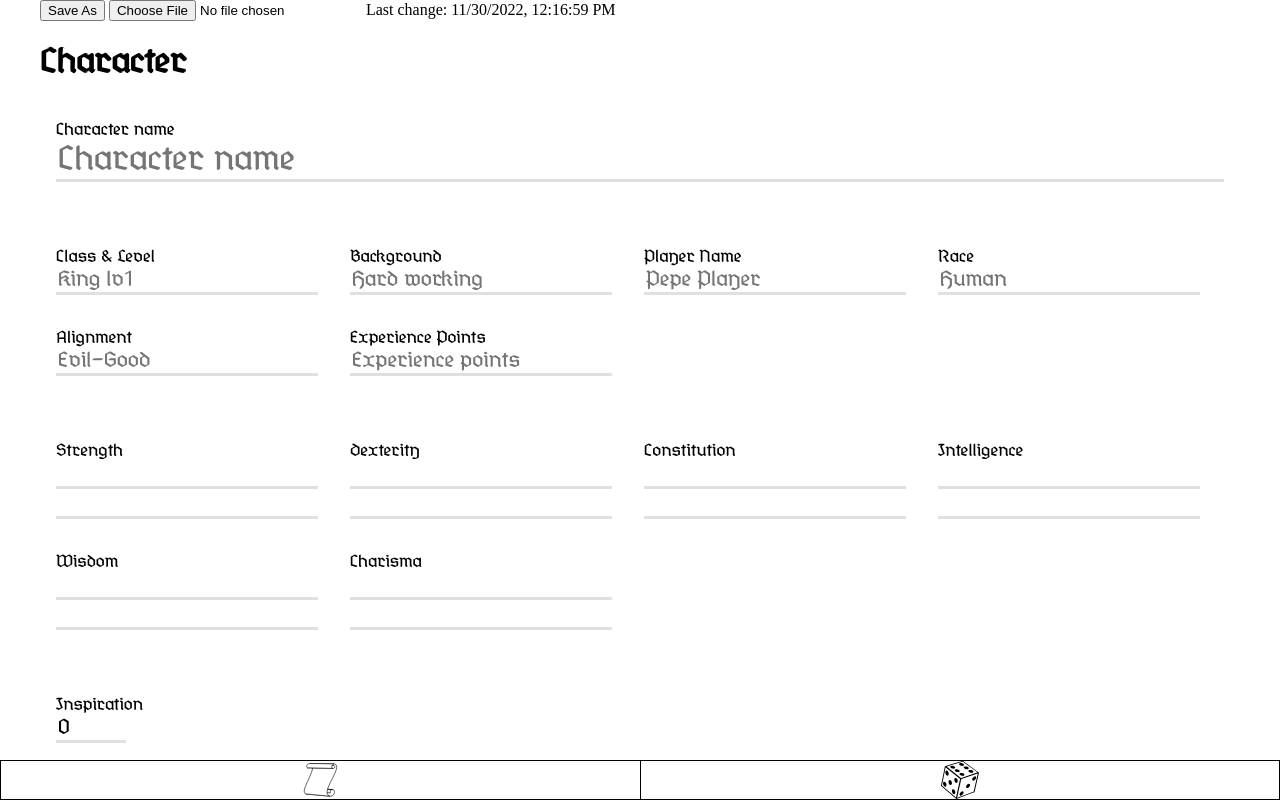
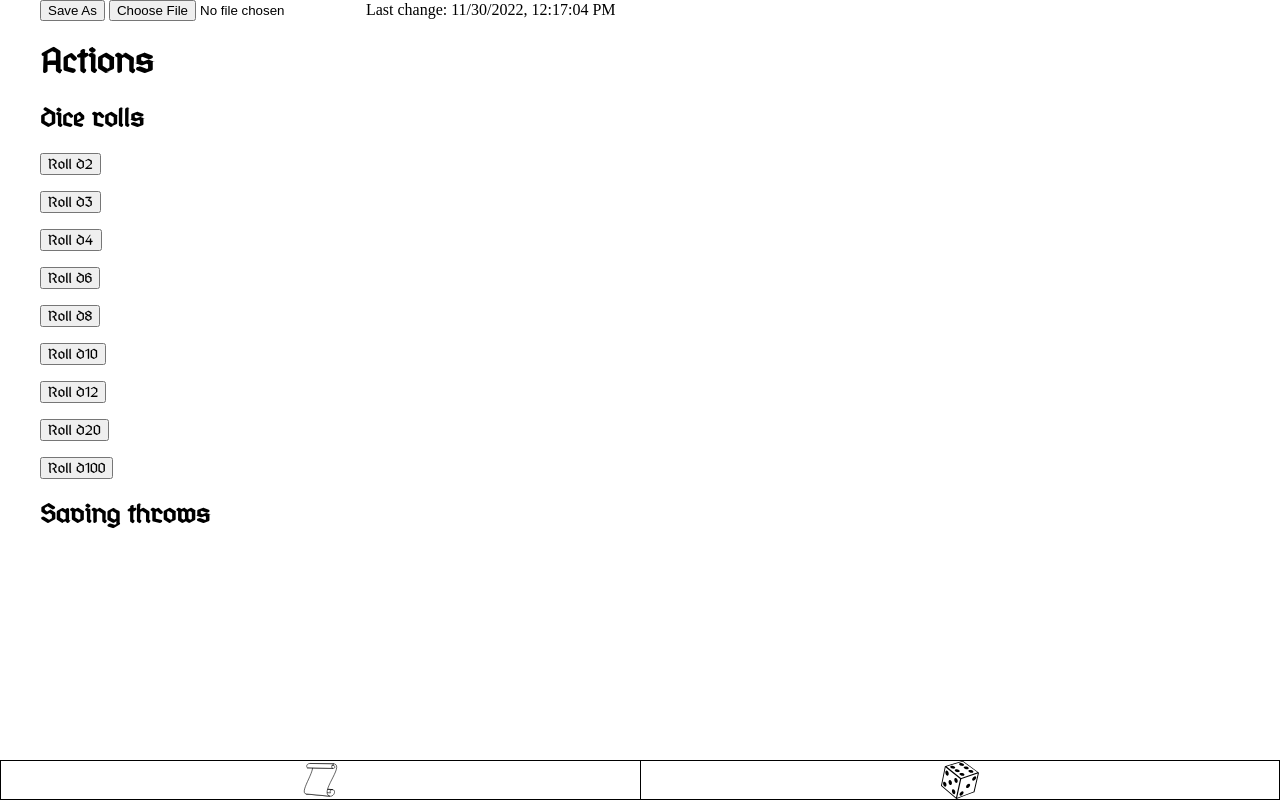
Before and after one commit to zouroboros/dnd-pad, a Svelte app: page / in a window 1280 px wide. Both pictures are taken after a click on the button 960 px from the left and 780 px from the top of the page. Shown: the top 800 px of the page. Built offline with nearby package versions, Linux system fonts and the light colour scheme.

Commit message:
Added actions for rolling dices.

```diff
--- /dev/null
+++ b/src/Actions.svelte
@@ -0,0 +1,54 @@
+<script>
+    let diceValues = ['', '', '', '', '', '', '', '', '']
+
+    const randomInteger = (max) => Math.floor(Math.random() * max + 1)
+
+    const rollDice = (event) => {
+        const max = event.target.dataset.diceMax;
+        const diceIndex = event.target.dataset.diceIndex;
+        diceValues[diceIndex] = randomInteger(max);
+        // to trigger ui update
+        diceValues = diceValues;
+    }
+</script>
+
+<style>
+
+</style>
+
+<div class="actions gothic">
+    <h1>Actions</h1>
+    <section>
+        <h2>Dice rolls</h2>
+        <p>
+            <button data-dice-index="0" data-dice-max="2" on:click={rollDice}>Roll D2</button> <span>{diceValues[0]}</span>
+        </p>
+        <p>
+            <button data-dice-index="1" data-dice-max="3" on:click={rollDice}>Roll D3</button> <span>{diceValues[1]}</span>
+        </p>
+        <p>
+            <button data-dice-index="2" data-dice-max="4" on:click={rollDice}>Roll D4</button> <span>{diceValues[2]}</span>
+        </p>
+        <p>
+            <button data-dice-index="3" data-dice-max="6" on:click={rollDice}>Roll D6</button> <span>{diceValues[3]}</span>
+        </p>
+        <p>
+            <button data-dice-index="4"data-dice-max="8" on:click={rollDice}>Roll D8</button> <span>{diceValues[4]}</span>
+        </p>
+        <p>
+            <button data-dice-index="5" data-dice-max="10" on:click={rollDice}>Roll D10</button> <span>{diceValues[5]}</span>
+        </p>
+        <p>
+            <button data-dice-index="6" data-dice-max="12" on:click={rollDice}>Roll D12</button> <span>{diceValues[6]}</span>
+        </p>
+        <p>
+            <button data-dice-index="7" data-dice-max="20" on:click={rollDice}>Roll D20</button> <span>{diceValues[7]}</span>
+        </p>
+        <p>
+            <button data-dice-index="8" data-dice-max="100" on:click={rollDice}>Roll D100</button> <span>{diceValues[8]}</span>
+        </p>
+    </section>
+    <section>
+        <h2>Saving throws</h2>
+    </section>
+</div>
--- a/src/App.svelte
+++ b/src/App.svelte
@@ -3,6 +3,7 @@
 
 	import { afterUpdate } from 'svelte';
     import Character from './Character.svelte';
+	import Actions from './Actions.svelte';
 
 	import scrollSvg from './assets/scroll.svg'
 	import diceSvg from './assets/dice.svg'
@@ -86,6 +87,16 @@
 			reader.readAsText(file);
 		}
 	}
+
+	let inCharacterSheet = true;
+
+	const openCharacterSheet = () => {
+		inCharacterSheet = true;
+	}
+
+	const openActions = () => {
+		inCharacterSheet = false;
+	}
 </script>
 
 <style lang="scss">
@@ -137,9 +148,13 @@
 	{/if}
 </header>
 <main>
-	<Character character={character}></Character>
+	{#if inCharacterSheet}
+		<Character character={character}></Character>
+	{:else}
+		<Actions></Actions>
+	{/if}
 	<menu class="app-menu">
-		<li><button type="button"><img src="{scrollSvg}" alt="Character sheet"/></button></li>
-		<li><button type="button"><img src="{diceSvg}" alt="Actions"/></button></li>
+		<li><button type="button" on:click={openCharacterSheet}><img src="{scrollSvg}" alt="Character sheet"/></button></li>
+		<li><button type="button" on:click={openActions}><img src="{diceSvg}" alt="Actions"/></button></li>
 	</menu>
 </main>
```
